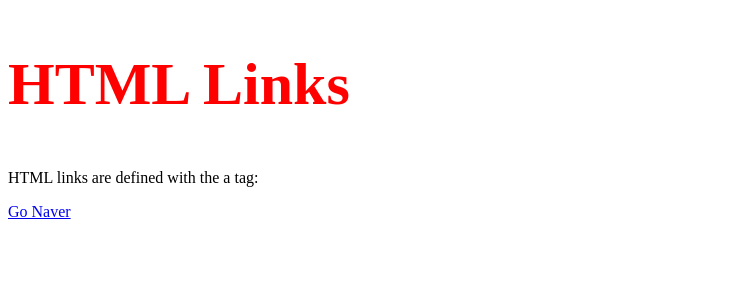
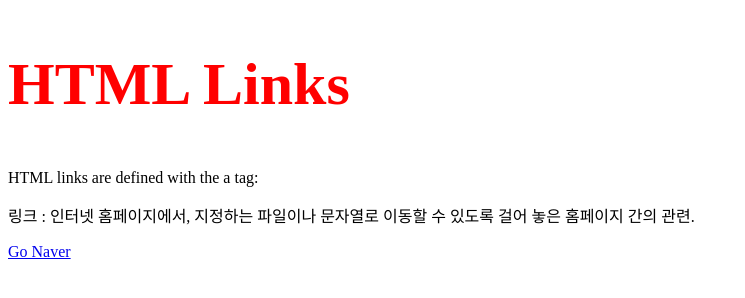
Before and after one commit to ysj20076/html, a plain HTML site: page index.htm in a window 1280 px wide. Shown: the whole page, without its empty margins (0-745 px from the left). Drawn offline with Linux system fonts and the light colour scheme.

Commit message:
Update index.htm

```diff
--- a/index.htm
+++ b/index.htm
@@ -4,6 +4,7 @@
 
 <h2 style="font-size:60px; color:red">HTML Links</h2>
 <p>HTML links are defined with the a tag:</p>
+<p>링크 : 인터넷 홈페이지에서, 지정하는 파일이나 문자열로 이동할 수 있도록 걸어 놓은 홈페이지 간의 관련. </p>
 
 <a href="https://www.naver.com">Go Naver</a>
 
```
